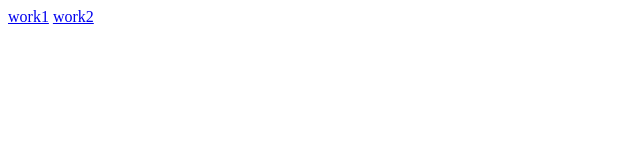
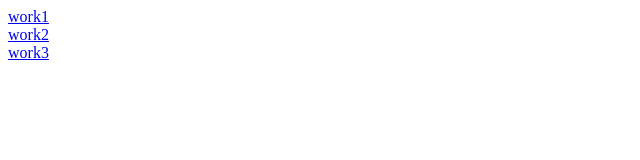
Before and after one commit to CucumberK/web2566, a plain HTML site: page index.html in a window 1280 px wide. Shown: the whole page, without its empty margins (0-640 px from the left). Drawn offline with Linux system fonts and the light colour scheme.

Commit message:
edit index.html file

```diff
--- a/index.html
+++ b/index.html
@@ -6,7 +6,8 @@
   <title>Document</title>
 </head>
 <body>
-  <a href="work1.html">work1</a>
-  <a href="work2.html">work2</a>
+  <a href="work1.html">work1</a><br>
+  <a href="work2.html">work2</a><br>
+  <a href="work3.html">work3</a>
 </body>
 </html>
```
